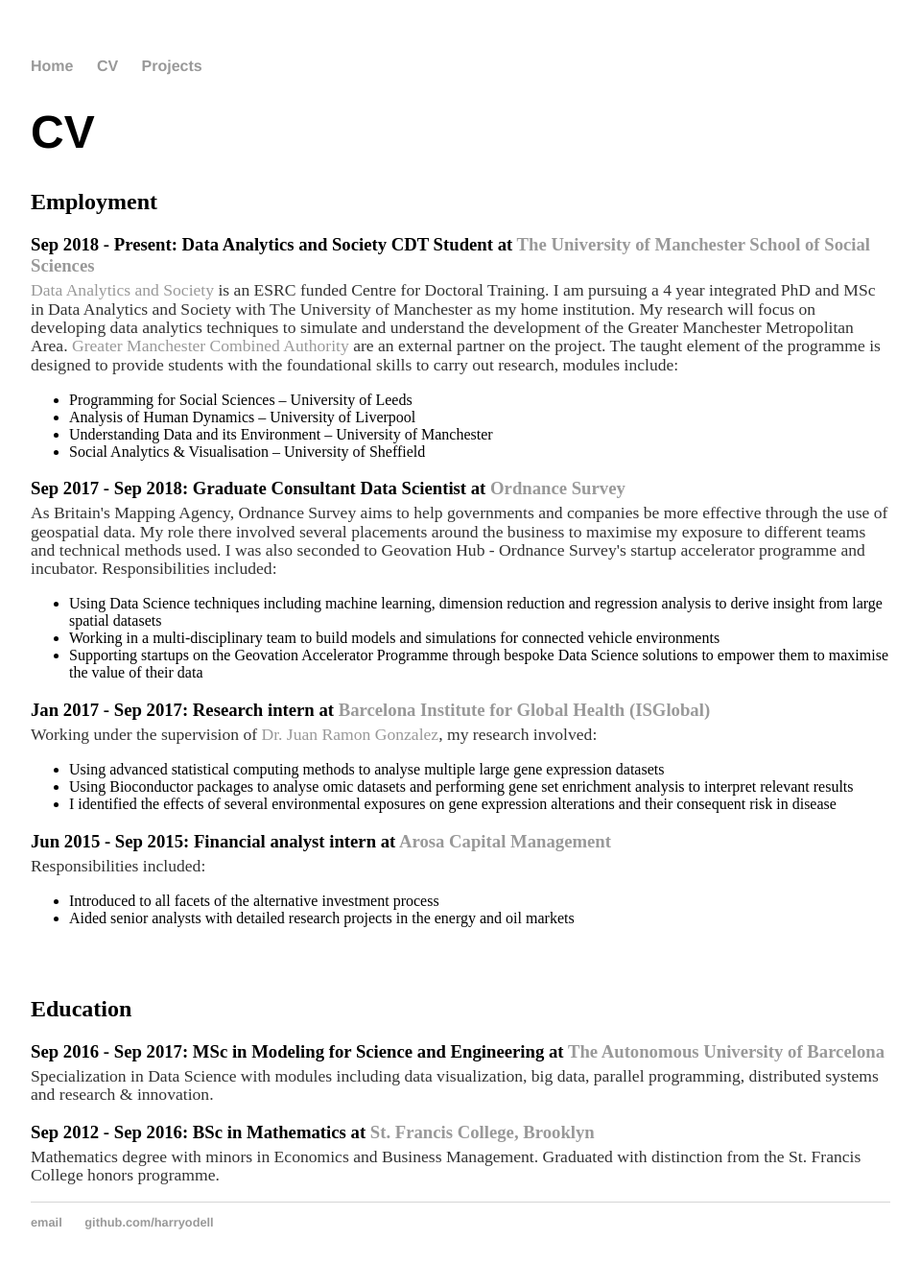
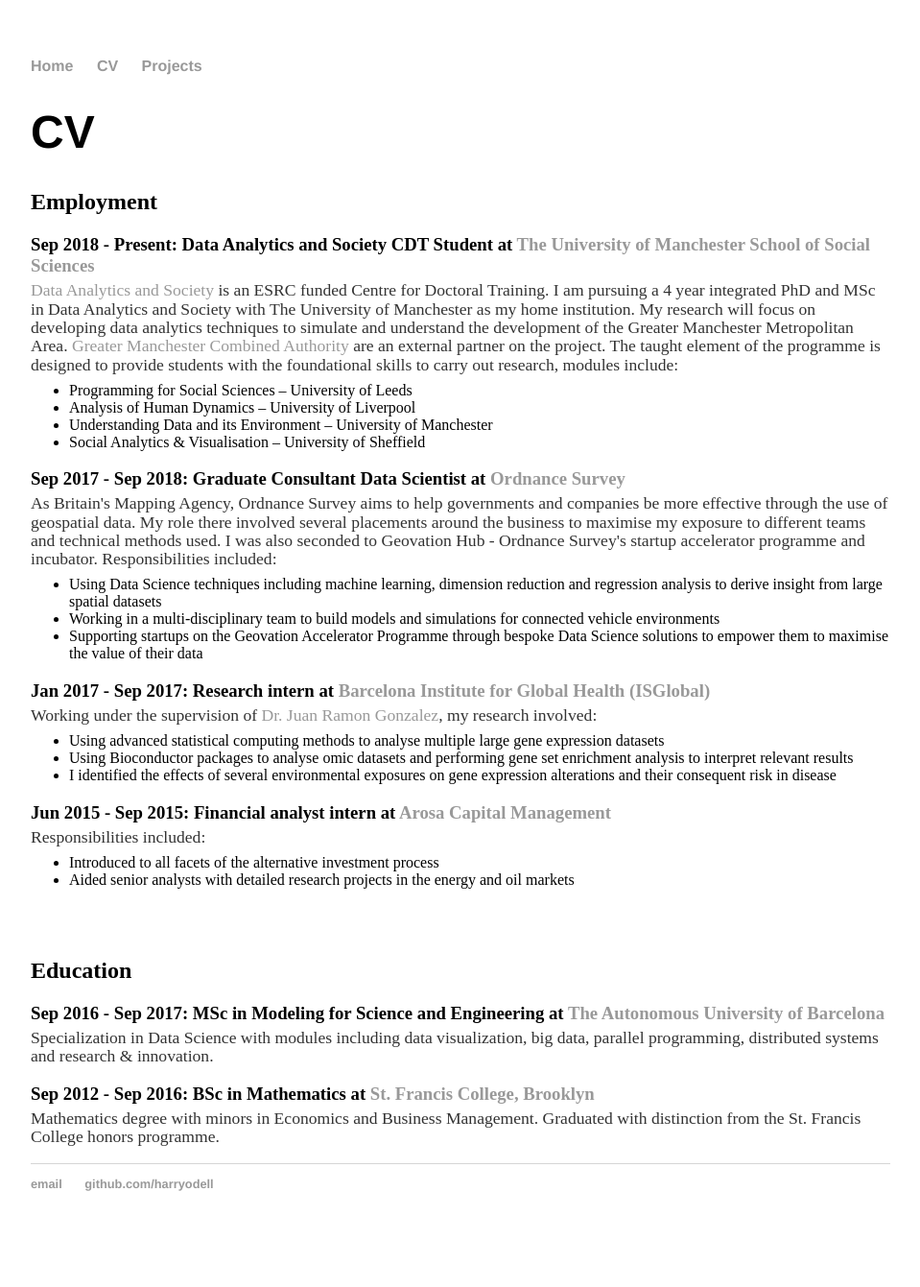
Before and after one commit to harryodell/harryodell.github.io, a Jekyll site: the page built from cv/index.html, in a window 1280 px wide. Shown: the whole page at 96% size, without its empty margins (160-1119 px from the left). Built offline with Jekyll 4.4.1, drawn with Linux system fonts in a browser that asks for light colours; after the commit the page ends 1301 px from its top, so only the background shows below that.

Commit message:
Update main.css

```diff
--- a/css/main.css
+++ b/css/main.css
@@ -36,12 +36,13 @@
     border-top: 1px solid #d5d5d5;
     font-size: .8em;
 }
-
 ul.posts {
     margin: 20px auto 40px;
     font-size: 2em;
 }
-
 ul.posts li {
     list-style: none;
 }
+p + ul {
+    margin-top: -10px;
+}
```
